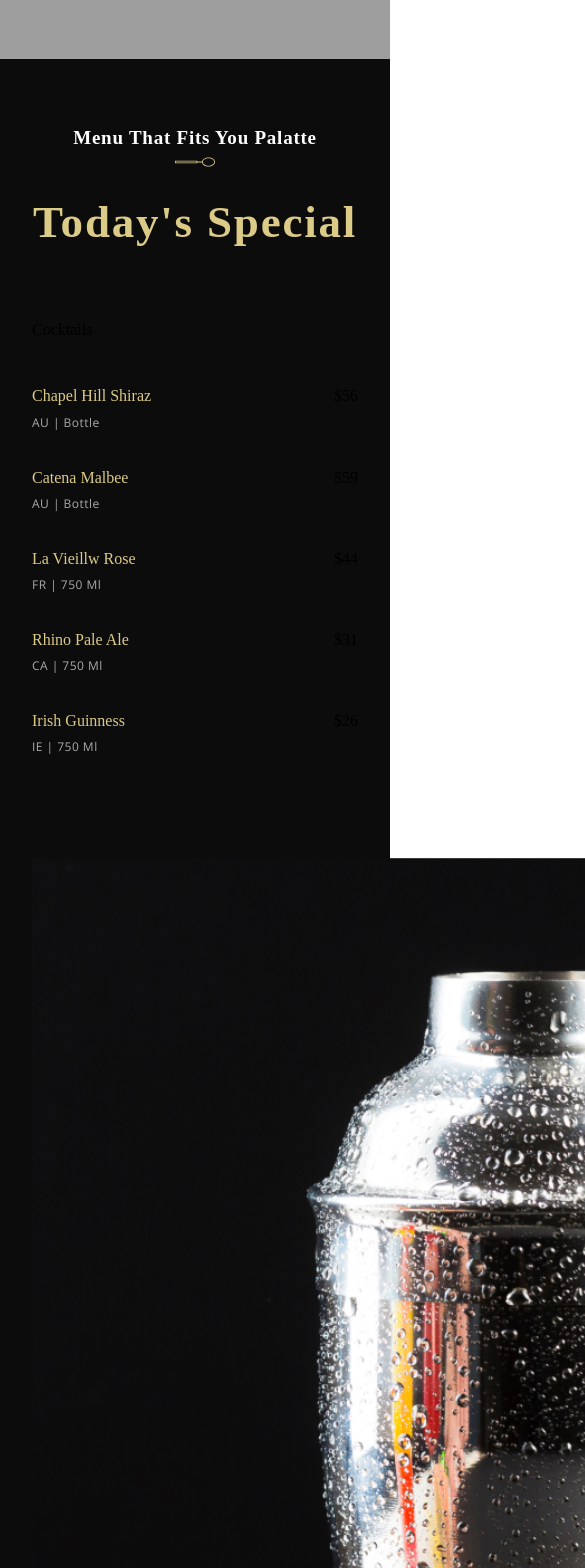
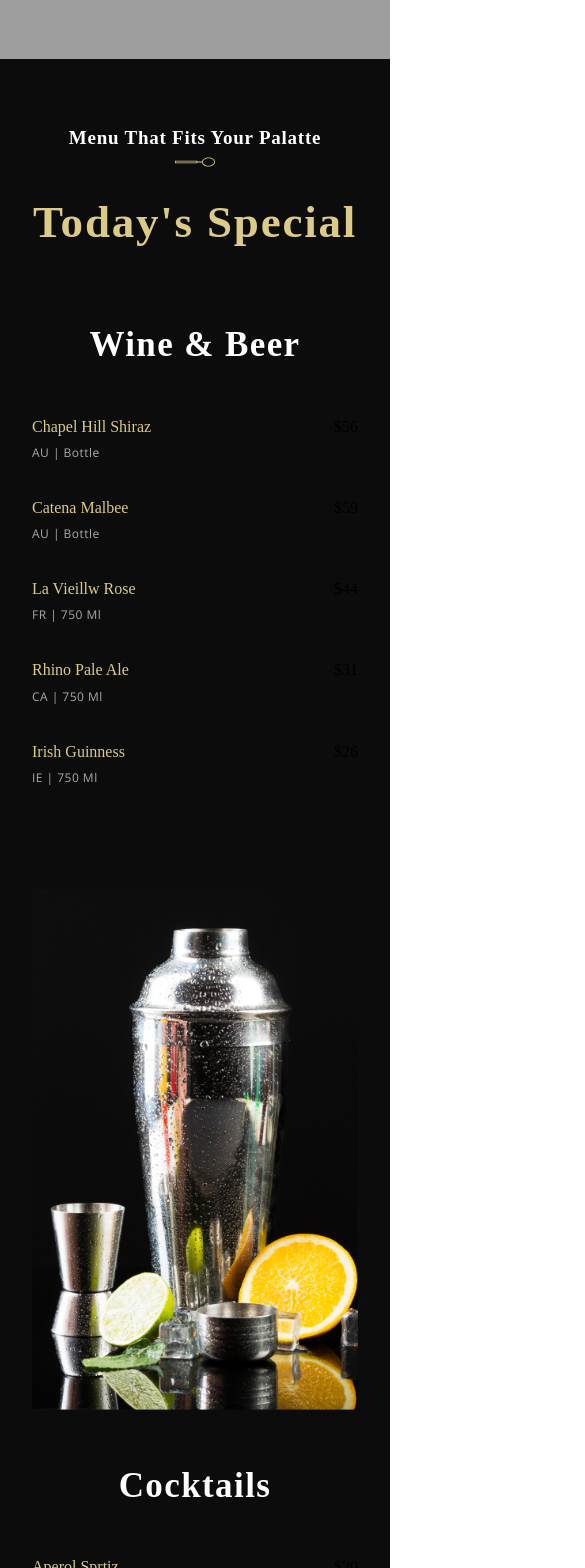
Before and after one commit to earth1168/ReactModernRestaurant, a React (Create React App) app in the folder modernrestaurant/: page / in a window 390 px wide. Shown: the part 2740-4308 px from the top of the page, 585 px wide, since content can reach past the window. Built offline with nearby package versions, Linux system fonts and the light colour scheme; grey boxes are pictures that could not be loaded; a web font is replaced by a local one.

Commit message:
Update Menu

```diff
--- a/modernrestaurant/src/container/Menu/SpecialMenu.css
+++ b/modernrestaurant/src/container/Menu/SpecialMenu.css
@@ -3,21 +3,22 @@
     background: var(--color-black);
 }
 
-.app__specialMenu-title{
+.app__specialMenu-title {
     margin-bottom: 2rem;
     text-align: center;
 }
 
-.app__specialMenu-menu{
-    width:100%;
+.app__specialMenu-menu {
+    width: 100%;
+    margin: 2rem 0;
 
-    margin: 2rem 0;
     display: flex;
     justify-content: center;
     align-items: flex-start;
     flex-direction: row;
 }
-.app__specialMenu-menu_heading{
+
+.app__specialMenu-menu_heading {
     font-family: var(--font-base);
     font-weight: 600;
     font-size: 45px;
@@ -27,48 +28,58 @@
 }
 
 .app__specialMenu-menu_wine,
-.app__specialMenu-menu_cocktail{
+.app__specialMenu-menu_cocktails {
     flex: 1;
     width: 100%;
     flex-direction: column;
 }
-.app__specialMenu-menu_img{
+
+.app__specialMenu-menu_img {
     width: 410px;
     margin: 0 2rem;
 }
-.app__specialMenu-menu_img img{
+
+.app__specialMenu-menu_img img {
     width: 100%;
     height: auto;
 }
-.app__specialMenu_menu_items{
+
+.app__specialMenu_menu_items {
     display: flex;
     flex-direction: column;
+
     margin: 2rem 0;
     width: 100%;
 }
-@media screen and (max-width: 2000px){
-    .app__specialMenu-menu_img{
+
+@media screen and (min-width: 2000px) {
+    .app__specialMenu-menu_img {
         width: 650px;
     }
-    .app__specialMenu-menu_img img{
-        width: 920px;
+
+    .app__specialMenu-menu_img img {
+        height: 920px;
     }
 }
-@media screen and (max-width: 1150px){
-    .app__specialMenu-menu{
+
+@media screen and (max-width: 1150px) {
+    .app__specialMenu-menu {
         flex-direction: column;
         align-items: center;
         width: 100%;
     }
-    .app__specialMenu-menu_img{
+
+    .app__specialMenu-menu_img {
         margin: 3rem 0;
     }
 }
-@media screen and (max-width: 650px){
-    .app__specialMenu-menu_img{
+
+@media screen and (max-width: 650px) {
+    .app__specialMenu-menu_img {
         width: 100%;
     }
-    .app__speialMenu-menu_heading{
+
+    .app__specialMenu-menu_heading {
         font-size: 35px;
         line-height: 48.5px;
     }
--- a/modernrestaurant/src/container/Menu/SpecialMenu.jsx
+++ b/modernrestaurant/src/container/Menu/SpecialMenu.jsx
@@ -1,46 +1,43 @@
 import React from 'react';
 
-
-import { images, data } from '../../constants';
 import { SubHeading, MenuItem } from '../../components';
-
+import { data, images } from '../../constants';
 import './SpecialMenu.css';
 
 const SpecialMenu = () => (
   <div className="app__specialMenu flex__center section__padding" id="menu">
     <div className="app__specialMenu-title">
-      <SubHeading title="Menu that fits you palatte"/>
-      <h1 className="headtext__cormorant">Today's special</h1>
+      <SubHeading title="Menu that fits your palatte" />
+      <h1 className="headtext__cormorant">Today&apos;s Special</h1>
     </div>
 
     <div className="app__specialMenu-menu">
-      <div className="app__specialMenu-menu_wine flex__enter">
-        <p className="app__specialMenu-heading">Cocktails</p>
+      <div className="app__specialMenu-menu_wine  flex__center">
+        <p className="app__specialMenu-menu_heading">Wine & Beer</p>
         <div className="app__specialMenu_menu_items">
           {data.wines.map((wine, index) => (
             <MenuItem key={wine.title + index} title={wine.title} price={wine.price} tags={wine.tags} />
           ))}
         </div>
       </div>
+
       <div className="app__specialMenu-menu_img">
-          <img src={images.menu} alt="menu img"/>
+        <img src={images.menu} alt="menu__img" />
       </div>
 
-      <div className="app__specialMenu-menu_cocktails flex__enter">
-        <p className="app__specialMenu-heading">Wine & Beer</p>
+      <div className="app__specialMenu-menu_cocktails  flex__center">
+        <p className="app__specialMenu-menu_heading">Cocktails</p>
         <div className="app__specialMenu_menu_items">
           {data.cocktails.map((cocktail, index) => (
             <MenuItem key={cocktail.title + index} title={cocktail.title} price={cocktail.price} tags={cocktail.tags} />
           ))}
         </div>
       </div>
-
     </div>
 
-    <div style={{ marginTop: '15px' }}>
+    <div style={{ marginTop: 15 }}>
       <button type="button" className="custom__button">View More</button>
     </div>
-
   </div>
 );
 
```
